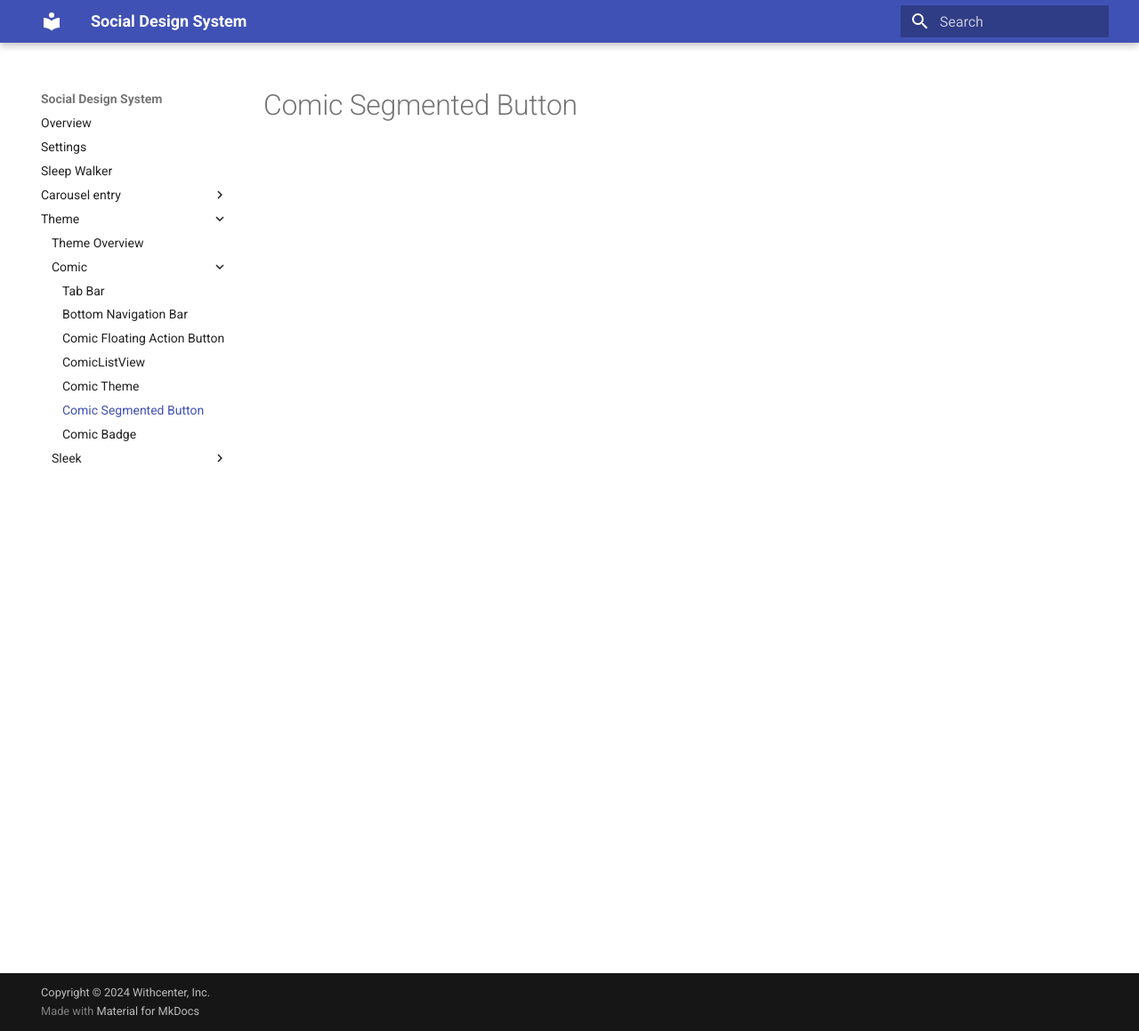
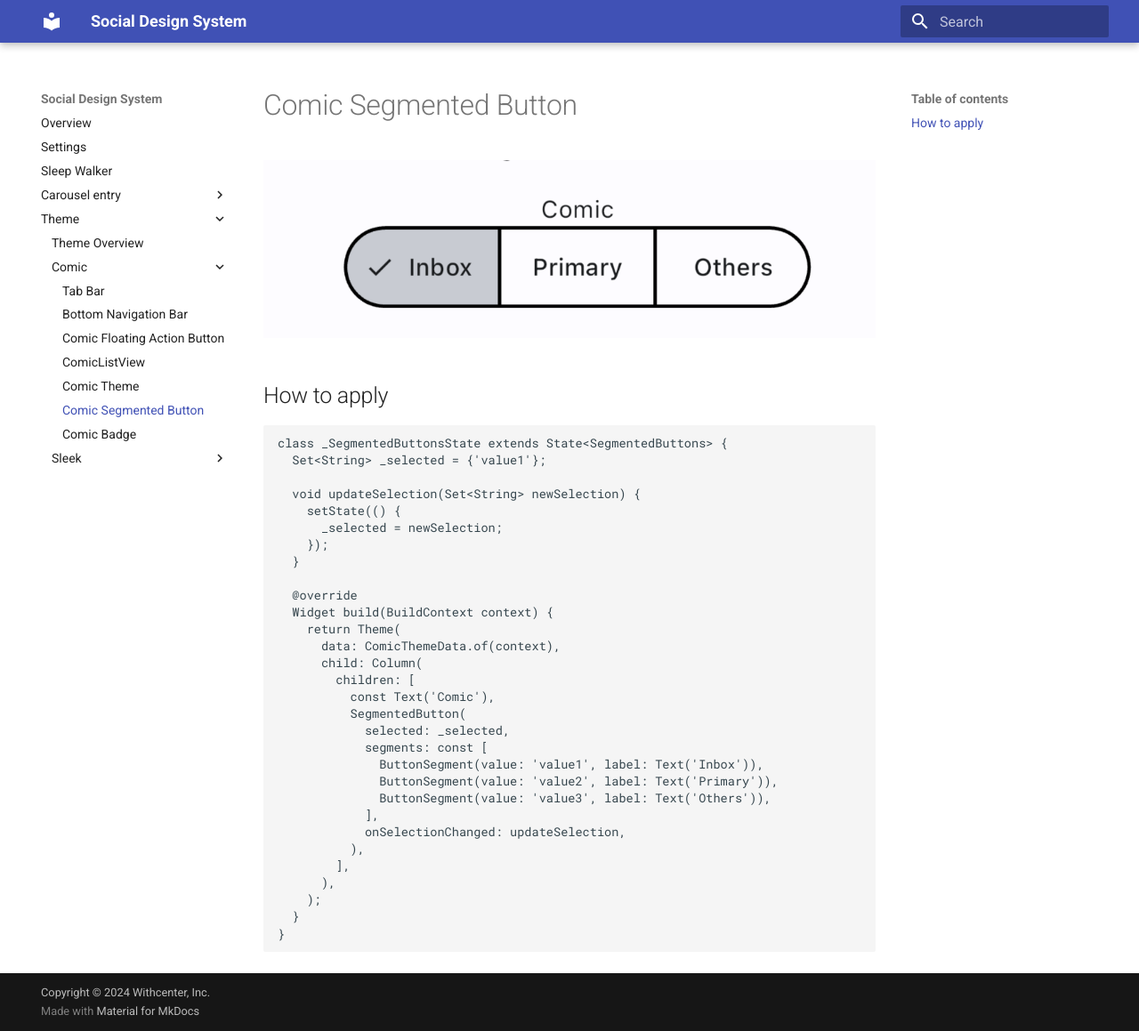
Before and after one commit to thruthesky/easy_design_system_backup_2024_09_24, an MkDocs documentation site: the page built from docs/theme/comic/comic.segmented.button.md, in a window 1280 px wide and 1159 px high. Shown: the whole window at 89% size. Built offline with MkDocs 1.6.1 and Material for MkDocs 9.7.7, drawn with Linux system fonts in a browser that asks for light colours.

Commit message:
small update

````diff
--- a/docs/theme/comic/comic.segmented.button.md
+++ b/docs/theme/comic/comic.segmented.button.md
@@ -1 +1,41 @@
 # Comic Segmented Button
+
+
+
+![Comic Segmented Button](../../images/comic.segmented.button.png)
+
+
+## How to apply
+
+```dart
+class _SegmentedButtonsState extends State<SegmentedButtons> {
+  Set<String> _selected = {'value1'};
+
+  void updateSelection(Set<String> newSelection) {
+    setState(() {
+      _selected = newSelection;
+    });
+  }
+
+  @override
+  Widget build(BuildContext context) {
+    return Theme(
+      data: ComicThemeData.of(context),
+      child: Column(
+        children: [
+          const Text('Comic'),
+          SegmentedButton(
+            selected: _selected,
+            segments: const [
+              ButtonSegment(value: 'value1', label: Text('Inbox')),
+              ButtonSegment(value: 'value2', label: Text('Primary')),
+              ButtonSegment(value: 'value3', label: Text('Others')),
+            ],
+            onSelectionChanged: updateSelection,
+          ),
+        ],
+      ),
+    );
+  }
+}
+```
````
Also changed, not shown: 1 other file.
